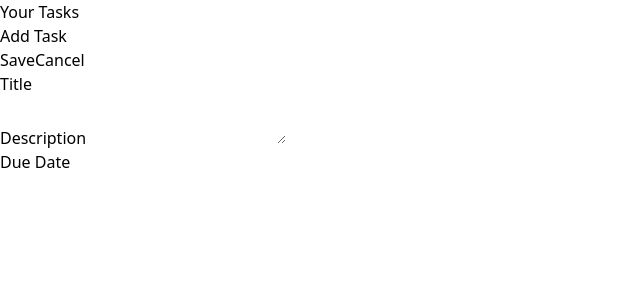
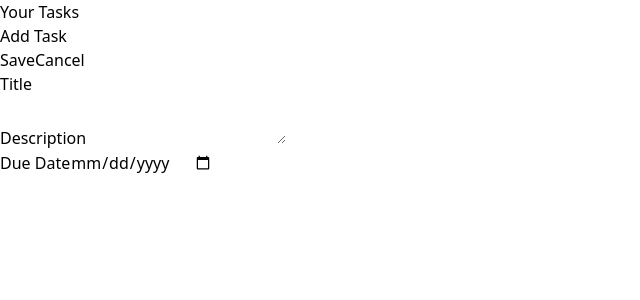
Before and after one commit to Ayush1M/Task-Management-App, a React (Vite) app: page / in a window 1280 px wide. Both pictures are taken after a click on the button "Add Task". Shown: the top 300 px of the page, without its empty margins (0-640 px from the left). Built offline with nearby package versions, Linux system fonts and the light colour scheme.

Commit message:
added componentpropswithoutref to use different input types as props

```diff
--- a/src/components/Input.tsx
+++ b/src/components/Input.tsx
@@ -1,15 +1,17 @@
+import { ComponentPropsWithoutRef } from "react"
+
 type InputProp = {
     textarea : boolean,
     label : string
-}
+} & ComponentPropsWithoutRef<"input">
 
-const Input = ({ textarea, label } : InputProp) => {
+const Input = ({ textarea, label, ...props } : InputProp) => {
     return (
         <p className="flex flex-col gap-2 my-8">
             <label>{label}</label>
             {textarea ?
             <textarea className="resize-none px-2 py-1 border-2 rounded-md border-stone-800" /> :
-            <input className="p-1 border-2 rounded-md border-stone-800"/>}
+            <input className="p-1 border-2 rounded-md border-stone-800" {...props} />}
         </p>
     )
 }
--- a/src/components/NewTask.tsx
+++ b/src/components/NewTask.tsx
@@ -14,9 +14,9 @@ const NewTask = () => {
         </menu>
 
         <div>
-           <Input label="Title" textarea={false} />
+           <Input type="text" label="Title" textarea={false} />
            <Input label="Description" textarea={true} />
-           <Input label="Due Date" textarea={false} />
+           <Input type="date" label="Due Date" textarea={false} />
         </div>
         </div>
     )
```
